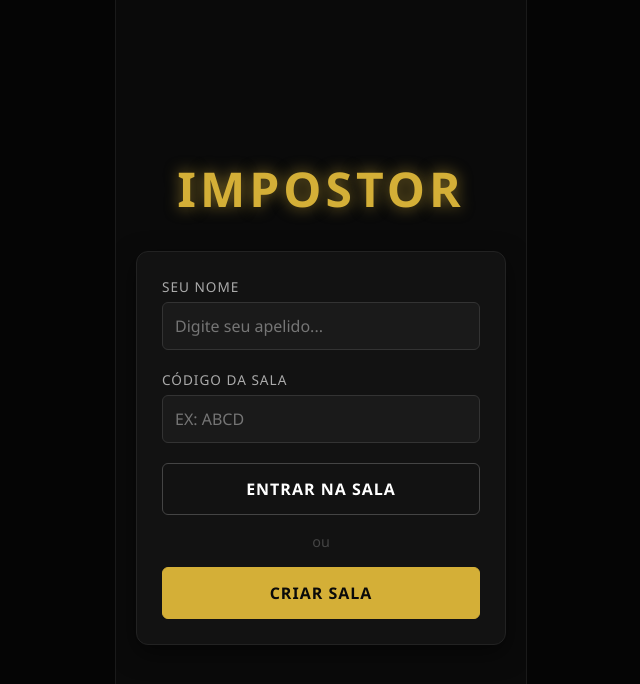
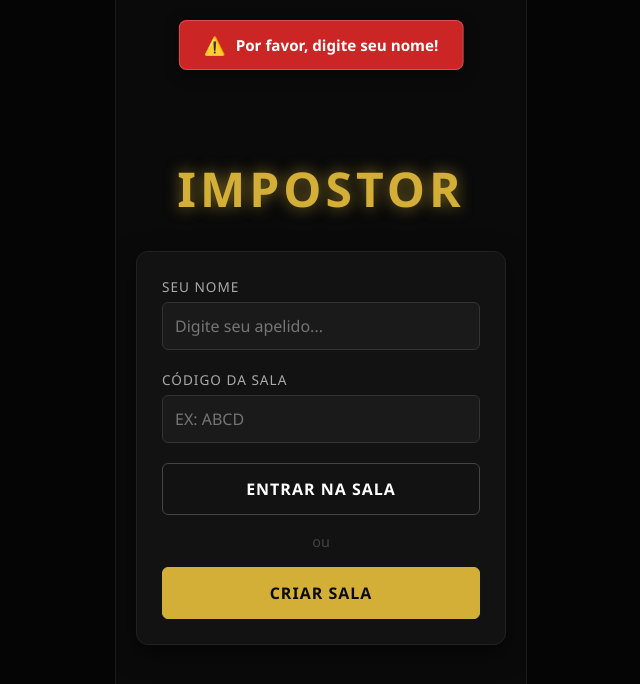
Before and after one commit to renanvamo/impostor, a plain HTML site: page frontend/index.html in a window 1280 px wide. Both pictures are taken after a click on the button "ENTRAR NA SALA". Shown: the top 684 px of the page, without its empty margins (319-959 px from the left). Drawn offline with nearby package versions, Linux system fonts and the light colour scheme; no server answers.

Commit message:
Cria toasts

```diff
--- a/frontend/index.html
+++ b/frontend/index.html
@@ -9,6 +9,10 @@
 <body>
 
     <div class="container">
+        <div id="toast-erro" class="toast-erro oculto">
+            <span class="icone-alerta">⚠️</span>
+            <span id="msg-erro-texto">Por favor, digite seu nome!</span>
+        </div>
         <section id="tela-login" class="tela">
             <h1 class="titulo-jogo">IMPOSTOR</h1>
             <div class="card">
--- a/frontend/script.js
+++ b/frontend/script.js
@@ -37,6 +37,10 @@ const chkDicas = document.getElementById('chk-dicas');
 const containerDica = document.getElementById('container-dica');
 const textoDica = document.getElementById('texto-dica');
 
+const toastErro = document.getElementById('toast-erro');
+const msgErroTexto = document.getElementById('msg-erro-texto');
+let temporizadorErro = null;
+
 // ==========================================
 // FUNÇÕES DE NAVEGAÇÃO ENTRE TELAS
 // ==========================================
@@ -55,8 +59,7 @@ function irParaTela(telaAlvo) {
 // Criar Sala
 btnCriar.addEventListener('click', () => {
     meuNome = inputNome.value.trim();
-    if (!meuNome) return alert("Por favor, digite seu nome!");
-
+    if (!meuNome) return mostrarErro("Por favor, digite seu nome!");
     socket.emit('criarSala', { nomeJogador: meuNome });
 });
 
@@ -65,8 +68,8 @@ btnEntrar.addEventListener('click', () => {
     meuNome = inputNome.value.trim();
     const codigo = inputCodigo.value.trim().toUpperCase();
 
-    if (!meuNome) return alert("Por favor, digite seu nome!");
-    if (!codigo) return alert("Por favor, digite o código da sala!");
+    if (!meuNome) return mostrarErro("Por favor, digite seu nome!");
+    if (!codigo) return mostrarErro("Por favor, digite o código da sala!");
 
     socket.emit('entrarSala', { codigoSala: codigo, nomeJogador: meuNome });
 });
@@ -99,7 +102,7 @@ function expulsar(jogadorId) {
 
 // Tratamento de erros vindo do servidor
 socket.on('erro', (msg) => {
-    alert(msg);
+    mostrarErro(msg);
 });
 
 // Quando a sala é criada com sucesso
@@ -174,7 +177,7 @@ function atualizarListaInterface(jogadores, liderId) {
 
 // Jogador foi expulso pelo líder
 socket.on('foiExpulso', () => {
-    alert("Você foi expulso da sala pelo líder!");
+    mostrarErro("Você foi expulso da sala pelo líder!");
     salaAtual = null;
     ehLider = false;
     irParaTela(telaLogin);
@@ -229,3 +232,18 @@ socket.on('resultadoSorteio', ({ papel, local, dica }) => {
 socket.on('retornadoAoLobby', () => {
     irParaTela(telaSetup);
 });
+
+function mostrarErro(mensagem) {
+    msgErroTexto.innerText = mensagem; // CORRIGIDO: de mensaje para mensagem
+    toastErro.classList.remove('oculto');
+
+    // Se o usuário gerar outro erro antes do anterior sumir, limpa o tempo antigo
+    if (temporizadorErro) {
+        clearTimeout(temporizadorErro);
+    }
+
+    // O erro some automaticamente após 4 segundos (4000 milissegundos)
+    temporizadorErro = setTimeout(() => {
+        toastErro.classList.add('oculto');
+    }, 4000);
+}
--- a/frontend/style.css
+++ b/frontend/style.css
@@ -260,3 +260,34 @@ body {
     font-weight: 600;
     letter-spacing: 0.5px;
 }
+
+/* Container do Alerta Flutuante */
+.toast-erro {
+    position: fixed;
+    top: 20px;
+    left: 50%;
+    transform: translateX(-50%);
+    background: rgba(214, 40, 40, 0.95); /* Vermelho moderno e intenso */
+    color: #FFFFFF;
+    padding: 12px 24px;
+    border-radius: 8px;
+    border: 1px solid rgba(255, 255, 255, 0.2);
+    box-shadow: 0 4px 15px rgba(0, 0, 0, 0.4);
+    display: flex;
+    align-items: center;
+    gap: 10px;
+    font-weight: 600;
+    font-size: 0.95rem;
+    z-index: 9999; /* Garante que fica acima de qualquer tela */
+    transition: opacity 0.3s ease, top 0.3s ease;
+}
+
+/* Ícone de atenção */
+.icone-alerta {
+    font-size: 1.1rem;
+}
+
+/* Certifique-se de que sua classe .oculto oculte o elemento corretamente */
+.oculto {
+    display: none !important;
+}
```
